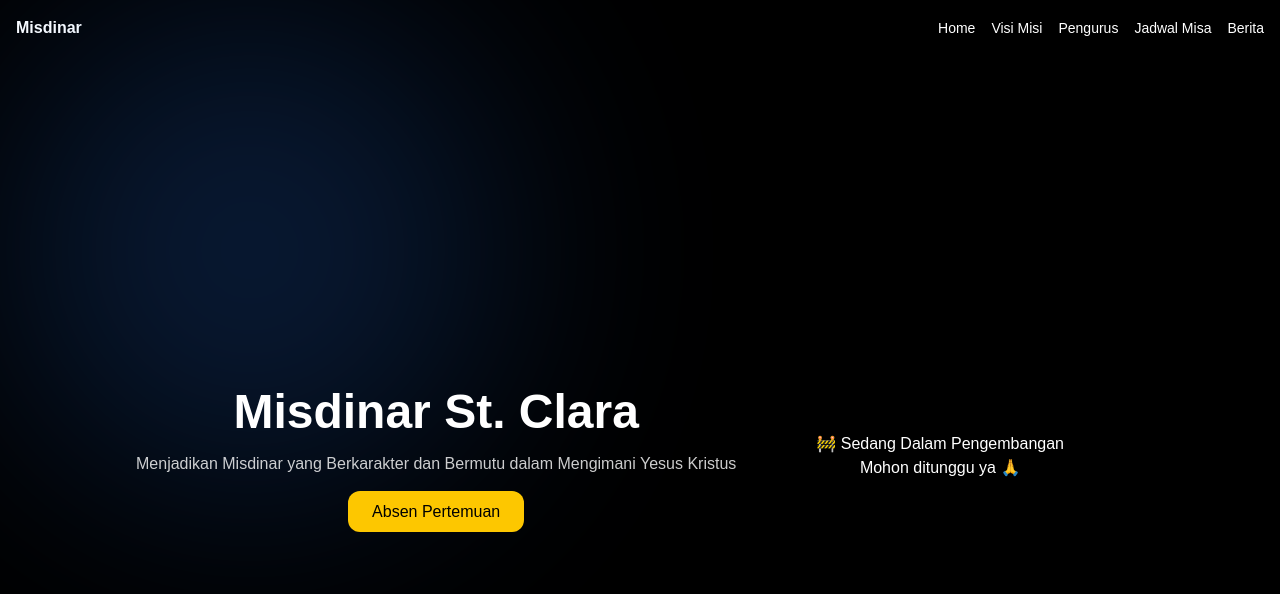
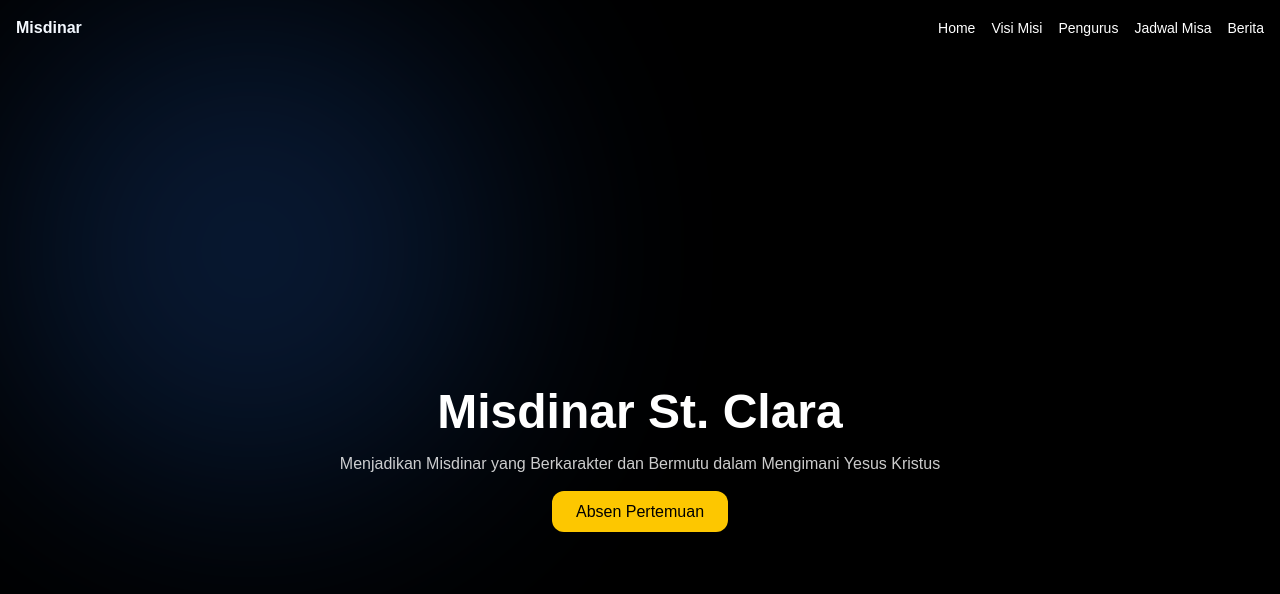
Before and after one commit to yosuakirman994/misdinar-web, a Next.js app: page / in a window 1280 px wide. Shown: the top 594 px of the page. Built offline with nearby package versions, Linux system fonts and the light colour scheme.

Commit message:
remove pengembangan

```diff
--- a/app/page.tsx
+++ b/app/page.tsx
@@ -30,11 +30,6 @@ export default function Home() {
         </a>
       </motion.div>
 
-       <div className="text-center p-20">
-          <p>🚧 Sedang Dalam Pengembangan</p>
-          <p>Mohon ditunggu ya 🙏</p>
-      </div>
-
 
     </main>
   );
```
